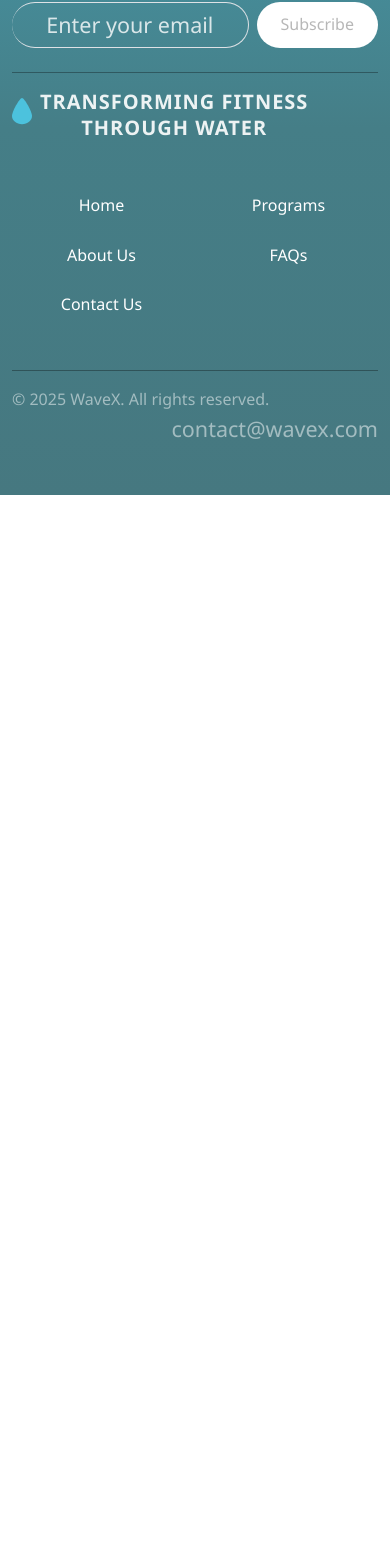
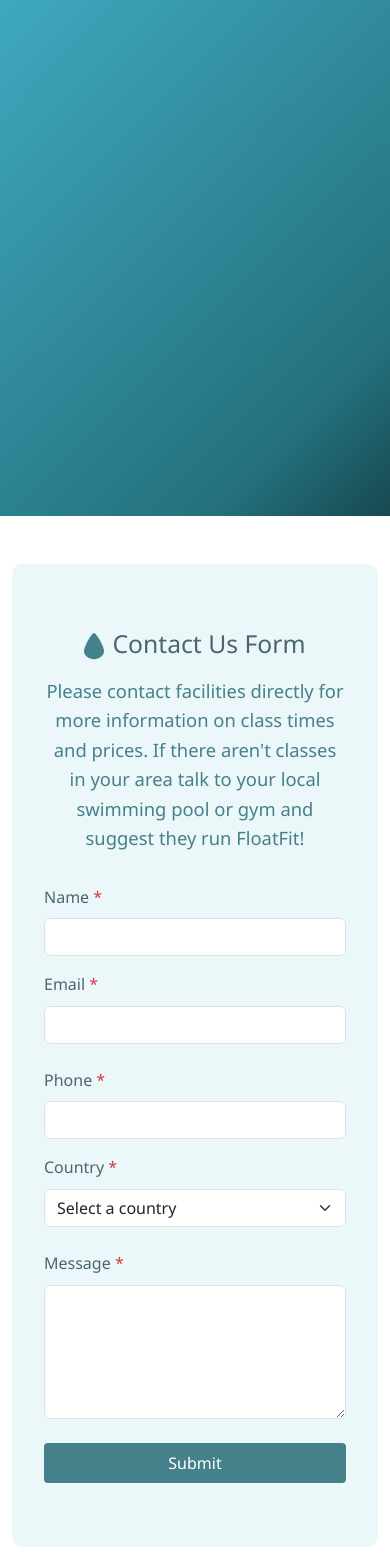
Before and after one commit to ATC-Group-website/wavex-front, an Angular app: page /contact in a window 390 px wide. Shown: the part 408-1976 px from the top of the page. Before the commit the page ends 903 px from the top, so only its background shows below. Built offline with nearby package versions, Linux system fonts and the light colour scheme.

Commit message:
add contact us page & content adjustments in home page

```diff
--- a/src/app/pages/public/contact/contact.component.css
+++ b/src/app/pages/public/contact/contact.component.css
@@ -0,0 +1,83 @@
+/* Hero Section */
+.hero-section {
+  padding-top: 100px;
+  background: linear-gradient(135deg, #4cc2dd 0%, #24717d 85%, #174951 100%);
+  position: relative;
+  overflow: hidden;
+}
+
+.contact-container {
+  padding: 4rem 2rem;
+  max-width: 800px;
+  margin: 0 auto;
+  background-color: rgba(73, 176, 198, 0.1);
+  border-radius: 10px;
+}
+
+.contact-section h2 {
+  color: #4a6670;
+  text-align: center;
+  margin-bottom: 1rem;
+}
+
+.contact-description {
+  text-align: center;
+  color: #6c757d;
+  margin-bottom: 2rem;
+  line-height: 1.6;
+  font-size: 1.15rem;
+  max-width: 600px;
+  margin: 0 auto;
+  margin-bottom: 2rem;
+  color: #45818b;
+  font-weight: 500;
+}
+
+.contact-form {
+  display: flex;
+  flex-direction: column;
+  gap: 1.5rem;
+}
+
+.form-row {
+  display: flex;
+  gap: 1rem;
+  width: 100%;
+}
+
+.form-group {
+  flex: 1;
+  display: flex;
+  flex-direction: column;
+}
+
+.form-group label {
+  margin-bottom: 0.5rem;
+  color: #4a6670;
+  font-weight: 500;
+}
+
+.required {
+  color: #dc3545;
+}
+
+.submit-btn {
+  background-color: #45818b;
+  color: white;
+  padding: 0.5rem 1rem;
+  border: none;
+  border-radius: 4px;
+  font-size: 1rem;
+  cursor: pointer;
+  transition: background-color 0.3s;
+}
+
+.submit-btn:hover {
+  background-color: #3a515a;
+}
+
+@media (max-width: 768px) {
+  .form-row {
+    flex-direction: column;
+  }
+}
--- a/src/app/pages/public/contact/contact.component.html
+++ b/src/app/pages/public/contact/contact.component.html
@@ -1 +1,124 @@
-<p>contact works!</p>
+<section
+  id="home"
+  class="hero-section d-flex align-items-center min-vh-100 position-relative"
+></section>
+
+<section class="contact-section py-5 container">
+  <div class="contact-container">
+    <h2
+      class="d-flex gap-2 justify-content-center align-items-center"
+      data-aos="fade-down"
+    >
+      <svg
+        width="20"
+        height="28"
+        viewBox="0 0 32 42"
+        fill="none"
+        xmlns="http://www.w3.org/2000/svg"
+        class="mt-1"
+      >
+        <path
+          d="M32 28.875C32 36.1237 24.8366 42 16 42C7.16344 42 0 36.1237 0 28.875C0 21.6263 12.16 0 16 0C19.84 0 32 21.6263 32 28.875Z"
+          fill="rgba(69, 129, 139, 1)"
+        />
+      </svg>
+      Contact Us Form
+    </h2>
+    <p class="contact-description" data-aos="fade-up" data-aos-delay="100">
+      Please contact facilities directly for more information on class times and
+      prices. If there aren't classes in your area talk to your local swimming
+      pool or gym and suggest they run FloatFit!
+    </p>
+
+    <form
+      class="contact-form"
+      (ngSubmit)="onSubmit(form)"
+      #form="ngForm"
+      ngNativeValidate
+      data-aos="fade-up"
+      data-aos-delay="200"
+    >
+      <div class="form-row" data-aos="fade-up" data-aos-delay="300">
+        <div class="form-group">
+          <label for="name">Name <span class="required">*</span></label>
+          <input
+            type="text"
+            id="name"
+            name="name"
+            class="form-control"
+            required
+            [(ngModel)]="contactForm.name"
+            #name="ngModel"
+          />
+        </div>
+        <div class="form-group">
+          <label for="email">Email <span class="required">*</span></label>
+          <input
+            type="email"
+            id="email"
+            name="email"
+            class="form-control"
+            required
+            [(ngModel)]="contactForm.email"
+            #email="ngModel"
+          />
+        </div>
+      </div>
+
+      <div class="form-row" data-aos="fade-up" data-aos-delay="400">
+        <div class="form-group">
+          <label for="phone">Phone <span class="required">*</span></label>
+          <input
+            type="tel"
+            id="phone"
+            name="phone"
+            class="form-control"
+            required
+            [(ngModel)]="contactForm.phone"
+            #phone="ngModel"
+          />
+        </div>
+        <div class="form-group">
+          <label for="country">Country <span class="required">*</span></label>
+          <select
+            id="country"
+            name="country"
+            class="form-select"
+            required
+            [(ngModel)]="contactForm.country"
+            #country="ngModel"
+          >
+            <option value="">Select a country</option>
+            <option value="AU">Australia</option>
+            <option value="CA">Canada</option>
+            <option value="IN">India</option>
+            <option value="UK">United Kingdom</option>
+            <option value="US">United States</option>
+          </select>
+        </div>
+      </div>
+
+      <div class="form-group" data-aos="fade-up" data-aos-delay="500">
+        <label for="message">Message <span class="required">*</span></label>
+        <textarea
+          id="message"
+          name="message"
+          class="form-control"
+          rows="5"
+          required
+          [(ngModel)]="contactForm.message"
+          #message="ngModel"
+        ></textarea>
+      </div>
+
+      <button
+        type="submit"
+        class="submit-btn btn"
+        data-aos="zoom-in"
+        data-aos-delay="600"
+      >
+        Submit
+      </button>
+    </form>
+  </div>
+</section>
--- a/src/app/pages/public/contact/contact.component.ts
+++ b/src/app/pages/public/contact/contact.component.ts
@@ -1,11 +1,30 @@
 import { Component } from '@angular/core';
+import { FormsModule, NgForm } from '@angular/forms';
 
 @Component({
   selector: 'app-contact',
-  imports: [],
+  imports: [FormsModule],
   templateUrl: './contact.component.html',
-  styleUrl: './contact.component.css'
+  styleUrl: './contact.component.css',
 })
 export class ContactComponent {
+  contactForm = {
+    name: '',
+    email: '',
+    phone: '',
+    country: '',
+    message: '',
+  };
 
+  onSubmit(form: NgForm) {
+    if (form.valid) {
+      // Here you would typically send the form data to your server
+      console.log('Form submitted:', form.value);
+      // Reset the form after submission
+      form.reset();
+    } else {
+      console.log('Form is invalid');
+      console.log('Form errors:', form);
+    }
+  }
 }
--- a/src/app/pages/public/home/home.component.css
+++ b/src/app/pages/public/home/home.component.css
@@ -41,7 +41,7 @@
   background-color: rgba(217, 217, 217, 0.23);
   color: rgba(47, 84, 95, 1);
   max-width: 600px;
-  padding: 0.5rem 8rem;
+  padding: 0.5rem 2rem;
 }
 
 .hero-subtitle p {
@@ -181,6 +181,10 @@ section img {
   height: 100%;
 }
 
+.wavex-content h3 {
+  color: #24717dd9;
+}
+
 /* Responsive Grid */
 @media (max-width: 768px) {
   .wavex-grid {
@@ -228,7 +232,7 @@ section img {
 .wavex-content p {
   color: rgba(36, 113, 125, 0.85);
   font-weight: 600;
-  font-size: 1.4rem;
+  font-size: 1.5rem;
 }
 
 .wavex-content h3 {
--- a/src/app/pages/public/home/home.component.html
+++ b/src/app/pages/public/home/home.component.html
@@ -39,17 +39,14 @@
       <div class="wavex-content" data-aos="fade-up" data-aos-delay="200">
         <h2 class="h1 fw-bold mb-4">What is WaveX...?</h2>
         <p class="mb-4">
-          WaveX is a high intensity, low impact workout that's all about
-          performance, is like nothing you've ever seen before... challenging
-          balance, strength and endurance like never before. The unstable
-          surface amplifies every movement and workout, so you'll burn more
-          calories and get results faster. A full-body blast!
+          WaveX is a high intensity, low impact workout performed on a
+          specialised floating platform, challenging your balance, strength and
+          endurance like never before. The unstable surface amplifies every
+          movement, engaging your core and stabilizer muscles for a full-body
+          burn.
         </p>
         <h3 class="h2 fw-bold mb-3">TRANSFORMING FITNESS THROUGH WATER</h3>
-        <p class="">
-          Ride the Wave of Fitness: Stronger, Leaner, and More Balanced Than
-          Ever Before.
-        </p>
+        <p class="">Ride the Wave of Fitness - Stronger, Leaner, Unstoppable</p>
       </div>
     </div>
   </div>
@@ -67,7 +64,7 @@
 <section class="py-5">
   <div class="container text-center floatfit-classes">
     <h2 class="h2 fw-bold mb-5 text-start" data-aos="fade-up">
-      Everything you need to run FloatFit Classes
+      Everything you need to run WaveX Classes
     </h2>
     <div class="row g-4 floatfit-classes-row">
       <div class="col-md-4" data-aos="fade-up" data-aos-delay="100">
@@ -162,13 +159,15 @@
 <section class="py-5">
   <div class="container">
     <div class="text-center what-is-floatfit" data-aos="fade-up">
-      <h2 class="h2 fw-bold mb-3">What is FloatFit?</h2>
+      <h2 class="h2 fw-bold mb-3">What is WaveX Sport?</h2>
       <div class="border-top mb-3 m-auto" style="max-width: 100px"></div>
-      <p class="mb-4 m-auto fw-semibold fs-5" style="max-width: 800px">
-        FloatFit is a unique fitness program where workouts take place on a
-        stable, floating mat in a swimming pool, leveraging the water's natural
-        resistance and providing an unstable surface which requires constant
-        core engagement.
+      <p class="mb-4 m-auto fw-semibold fs-5" style="max-width: 1000px">
+        WaveX Sport is an innovative fitness experience that takes your workout
+        to the water-literally. Using our signature floating WaveX mats, all
+        exercises are performed while balancing on water, turning every move
+        into a full-body challenge. The natural instability of the water engages
+        your core, sharpens your focus, and amplifies the benefits of
+        traditional workouts, all while keeping it low-impact and fun.
       </p>
     </div>
     <div
@@ -195,7 +194,7 @@
                 fill="rgba(69, 129, 139, 1)"
               />
             </svg>
-            <p class="fw-semibold fs-5">Build Fitness</p>
+            <p class="fw-semibold fs-5">Full-Body Engagement</p>
           </li>
           <li
             class="mb-2 d-flex gap-2"
@@ -215,7 +214,7 @@
                 fill="rgba(69, 129, 139, 1)"
               />
             </svg>
-            <p class="fw-semibold fs-5">Burn Calories</p>
+            <p class="fw-semibold fs-5">Low-Impact, Joint-Friendly</p>
           </li>
           <li
             class="mb-2 d-flex gap-2"
@@ -235,7 +234,7 @@
                 fill="rgba(69, 129, 139, 1)"
               />
             </svg>
-            <p class="fw-semibold fs-5">Improve Balance</p>
+            <p class="fw-semibold fs-5">Improved Balance & Focus</p>
           </li>
         </ul>
         <a
@@ -310,7 +309,7 @@
               />
             </svg>
             <div class="d-flex flex-column">
-              <h3 class="h3">WaveX Core</h3>
+              <h3 class="h3">WaveX Circuit</h3>
               <p class="h5">High intensity interval training</p>
             </div>
           </div>
--- a/src/app/shared/components/footer/footer.component.css
+++ b/src/app/shared/components/footer/footer.component.css
@@ -16,21 +16,6 @@
 
 .border-top {
   border-top: 1px solid rgba(0, 0, 0, 0.32) !important;
-}
-
-.footer::before {
-  content: "";
-  position: absolute;
-  top: 0;
-  left: 0;
-  right: 0;
-  height: 4px;
-  background: linear-gradient(
-    90deg,
-    var(--primary-color) 0%,
-    rgba(255, 255, 255, 0.2) 50%,
-    var(--primary-color) 100%
-  );
 }
 
 .footer-brand h2 {
```
